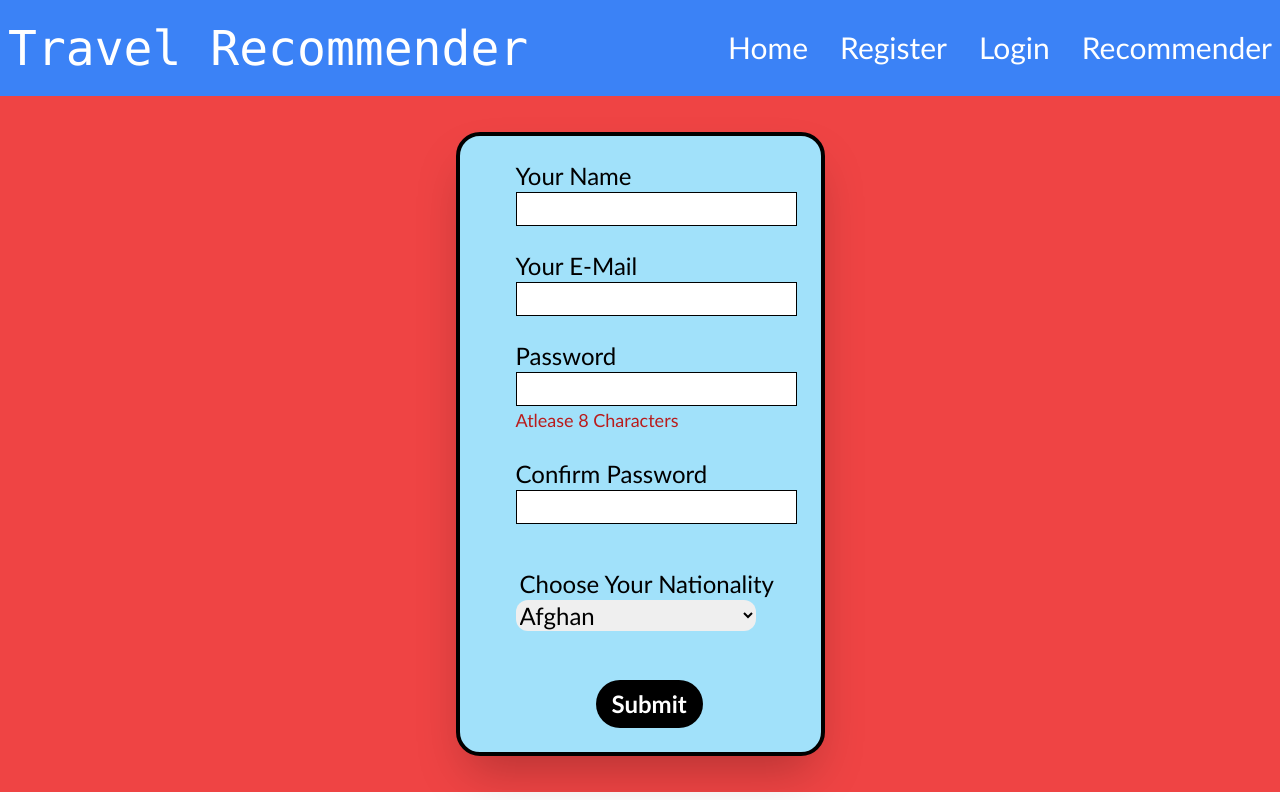
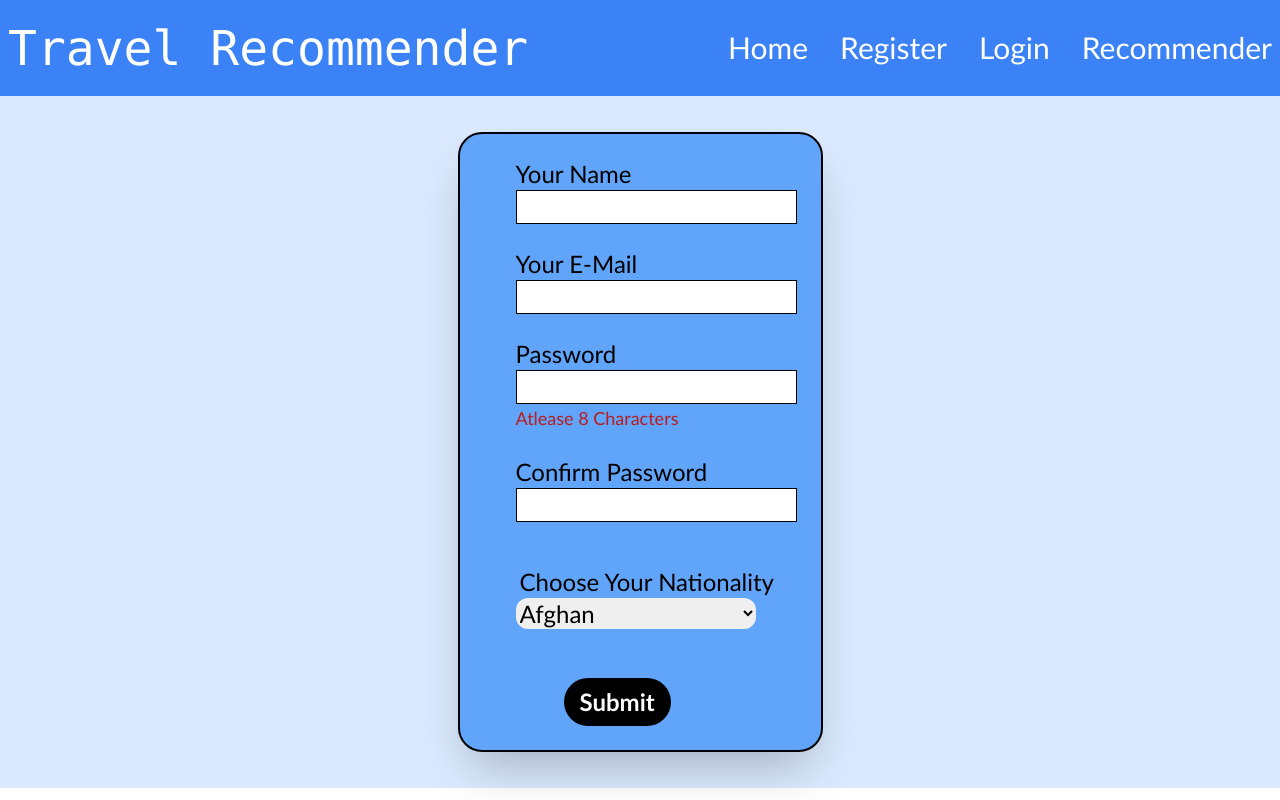
Before and after one commit to minamaged13/travel-recommendation-system-using-react, a Next.js app: page /register in a window 1280 px wide. Built offline with nearby package versions, Linux system fonts and the light colour scheme.

Commit message:
fix css colors

```diff
--- a/src/components/LoginForm.js
+++ b/src/components/LoginForm.js
@@ -64,7 +64,7 @@ const LoginForm = () => {
         onSubmit={formSubmissionHandler}
         className="flex flex-col justify-center items-center    "
       >
-        <div className="capitalize text-2xl font-bold-300 m-9 p-6 shadow-2xl border border-4 border-black rounded-3xl border-solid  bg-blue-500 ">
+        <div className="capitalize text-2xl font-bold-300 m-9 p-6 shadow-2xl border border-2 border-black rounded-3xl border-solid  bg-blue-400 ">
           <div className="ml-8 mb-6">
             <label htmlFor="email">Your E-Mail</label>
             <input
--- a/src/components/RegisterForm.js
+++ b/src/components/RegisterForm.js
@@ -79,7 +79,7 @@ router.push('/')
         onSubmit={formSubmissionHandler}
         className="flex flex-col justify-center items-center    "
       >
-        <div className="capitalize text-2xl font-bold-300 m-9 p-6 shadow-2xl border border-4 border-black rounded-3xl border-solid  bg-stromi-400 ">
+        <div className="capitalize text-2xl font-bold-300 m-9 p-6 shadow-2xl border border-2 border-black rounded-3xl border-solid  bg-blue-400 ">
           <div className=" ml-8 mb-6 ">
             <label htmlFor="name">Your Name</label>
             <input
@@ -152,7 +152,7 @@ router.push('/')
           </div>
           <div className="">
             <button
-              className="ml-28 disabled:cursor-not-allowed disabled:bg-black bg-stromi-200 hover:bg-stromi-100 text-white font-bold py-2 px-4 rounded-full mt-6 transition delay-100 duration-300 ease-in-out "
+              className="ml-20 disabled:cursor-not-allowed disabled:bg-black bg-stromi-200 hover:bg-stromi-100 text-white font-bold py-2 px-4 rounded-full mt-6 transition delay-100 duration-300 ease-in-out "
               disabled={!formIsValid}
             >
               Submit
--- a/src/pages/register.js
+++ b/src/pages/register.js
@@ -3,7 +3,7 @@ import { Fragment } from 'react'
 import RegisterForm from "@/components/RegisterForm"
 const register=()=>{
     return <Fragment>
-       <div className='bg-red-500'>
+       <div className='bg-blue-100'>
         <RegisterForm/>
        </div>
     </Fragment>
```
Also changed, not shown: 1 other file (tests, documents, lock files or other folders).
